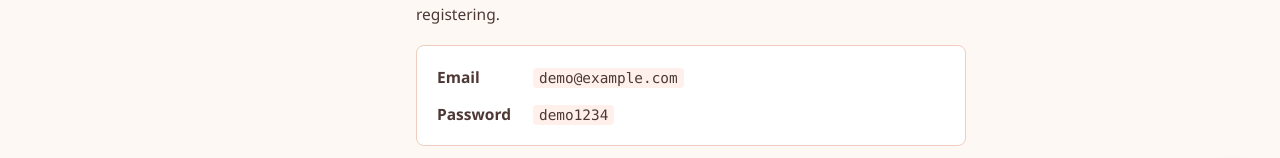
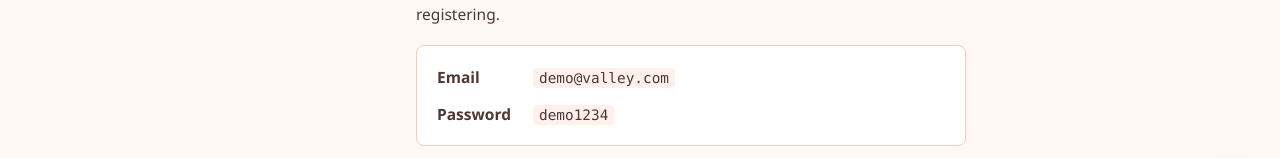
Before and after one commit to anasPalakkal/Foo-D-Valley, a React (Vite) app in the folder frontend/: page /about in a window 1280 px wide. Shown: the part 558-716 px from the top of the page. Built offline with nearby package versions, Linux system fonts and the light colour scheme; no server answers.

Commit message:
feat(about): new demo account credentials

```diff
--- a/frontend/src/pages/About/About.jsx
+++ b/frontend/src/pages/About/About.jsx
@@ -6,7 +6,7 @@ import styles from './About.module.css'
 // Optional values. Empty strings hide the related UI.
 const CONTACT_EMAIL = 'foodvalley.dev@gmail.com'
 const REPO_URL = '' // e.g. https://github.com/<user>/foo-d-valley
-const DEMO = { email: 'demo@example.com', password: 'demo1234' }
+const DEMO = { email: 'demo@valley.com', password: 'demo1234' }
 
 const FEATURES = [
   {
```
